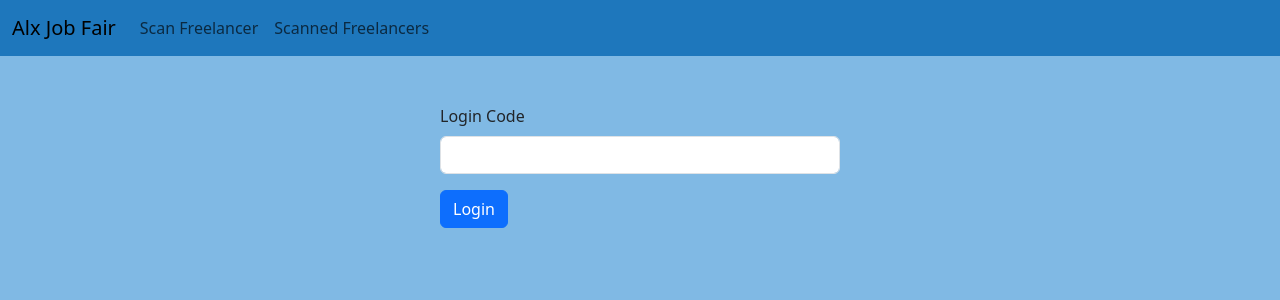
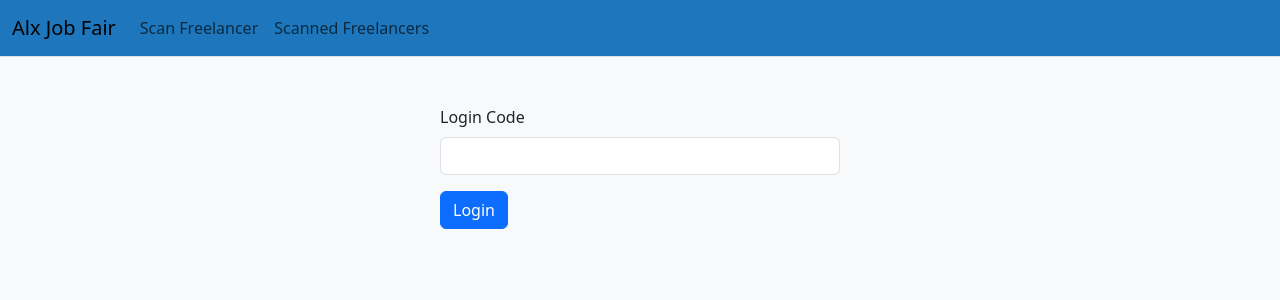
Before and after one commit to JoethonDev/AlxJobFair, a Django app: page / in a window 1280 px wide. Shown: the top 300 px of the page. Run offline with Django 4.2, Linux system fonts and the light colour scheme.

Commit message:
change background color

```diff
--- a/jobfair/settings.py
+++ b/jobfair/settings.py
@@ -25,7 +25,7 @@ SECRET_KEY = 'django-insecure-cugzgin^hejlnn-)9!1_yjh(9gqed22v94wja+xc*z=_54x_gk
 # SECURITY WARNING: don't run with debug turned on in production!
 DEBUG = True
 
-ALLOWED_HOSTS = [""]
+ALLOWED_HOSTS = ["*"]
 
 # CSRF_TRUSTED_ORIGINS = [
 
--- a/jobscanner/templates/base.html
+++ b/jobscanner/templates/base.html
@@ -11,7 +11,7 @@
         }
 
         body{
-            background-color: #80b9e4;
+            background-color: #f8f9fa;
         }
 
         form {
@@ -23,7 +23,7 @@
     {% endblock %}
 </head>
 <body>
-    <nav class="navbar navbar-expand-lg bg-body-tertiary">
+    <nav class="navbar navbar-expand-lg navbar-light bg-white border-bottom">
         <div class="container-fluid">
             <a class="navbar-brand" href="{% url 'home' %}">Alx Job Fair</a>
             <div class="collapse navbar-collapse" id="navbarNav">
```
Also changed, not shown: db.sqlite3 (added).
